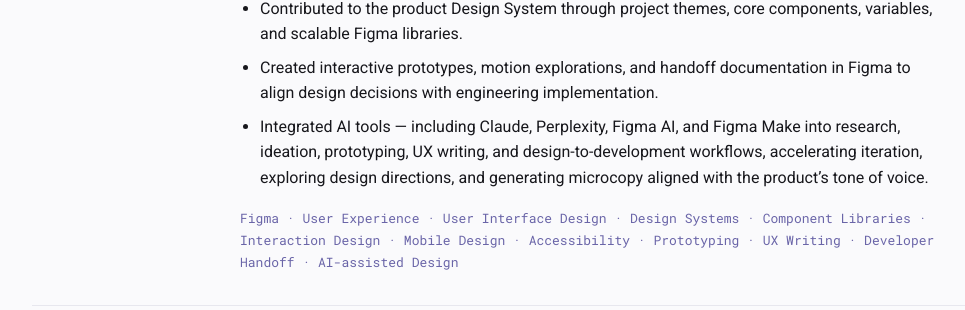
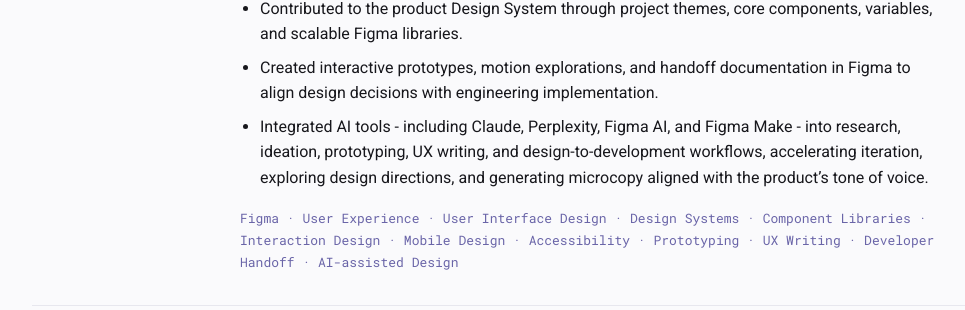
Before and after one commit to vieirakali/vieirakali.github.io, a Jekyll site: the page built from experience.md, in a window 1280 px wide and 900 px high, scrolled down 519 px. Shown: the part 143-453 px from the top of the window, without its empty margins (120-1085 px from the left). Built offline with Jekyll 4.4.1, drawn with Linux system fonts in a browser that asks for light colours.

Commit message:
Atualiza curriculo

```diff
--- a/_data/resume.yml
+++ b/_data/resume.yml
@@ -12,7 +12,7 @@ jobs:
     - Conducted end-to-end feature design from discovery to handoff, using research, benchmarks, interaction design, prototypes, and in-app validation to inform decisions.
     - Contributed to the product Design System through project themes, core components, variables, and scalable Figma libraries.
     - Created interactive prototypes, motion explorations, and handoff documentation in Figma to align design decisions with engineering implementation.
-    - Integrated AI tools — including Claude, Perplexity, Figma AI, and Figma Make into research, ideation, prototyping, UX writing, and design-to-development workflows, accelerating iteration, exploring design directions, and generating microcopy aligned with the product’s tone of voice.
+    - Integrated AI tools - including Claude, Perplexity, Figma AI, and Figma Make - into research, ideation, prototyping, UX writing, and design-to-development workflows, accelerating iteration, exploring design directions, and generating microcopy aligned with the product’s tone of voice.
     skills: Figma · User Experience · User Interface Design · Design Systems · Component Libraries · Interaction Design · Mobile Design · Accessibility · Prototyping · UX Writing · Developer Handoff · AI-assisted Design
 
   - period: "Aug. 2024 – Apr. 2025"
```
Also changed, not shown: 2 other files.
